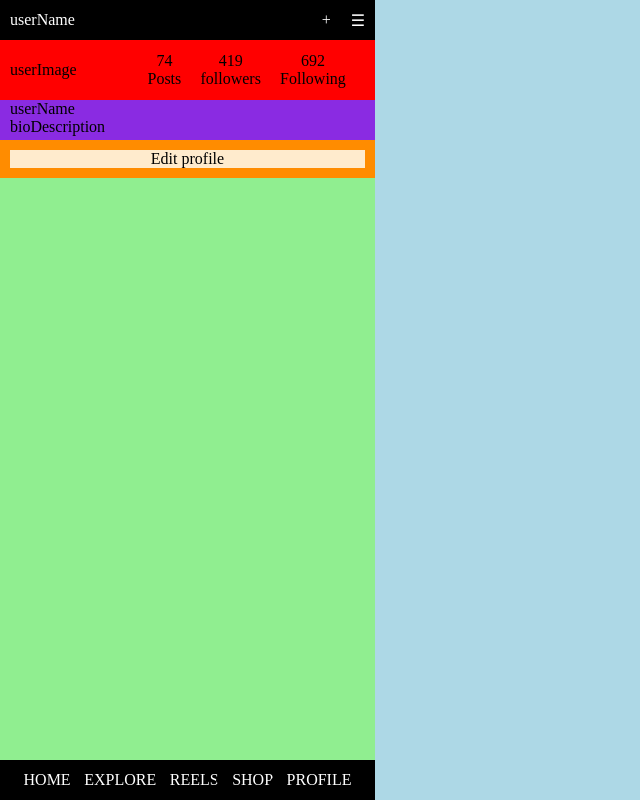
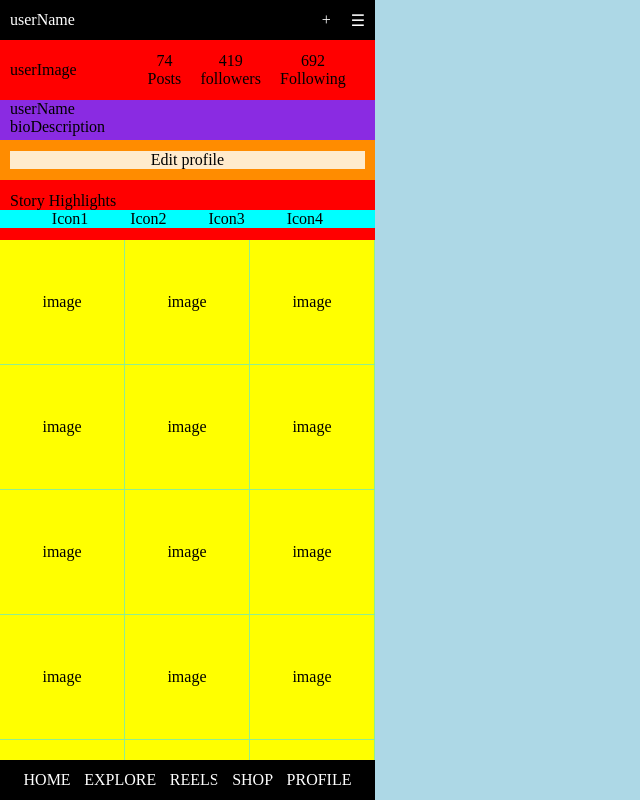
Before and after one commit to VitorGuedesMadeira/Instagram-Clone, a React (Create React App) app: page /profile in a window 1280 px wide. Shown: the top 800 px of the page, without its empty margins (0-640 px from the left). Built offline with nearby package versions, Linux system fonts and the light colour scheme.

Commit message:
Finish profile section UI

```diff
--- a/src/components/Profile.css
+++ b/src/components/Profile.css
@@ -80,8 +80,11 @@
 /* PROFILE EDIT PROFILE */
 
 .profile-edit-profile-section {
+  display: flex;
+  align-items: center;
   position: fixed;
   top: 140px;
+  height: 40px;
   width: 375px;
   background-color: darkorange;
   padding: 10px;
@@ -89,6 +92,51 @@
 
 .edit-profile {
   display: flex;
+  width: 375px;
   justify-content: center;
   background-color: blanchedalmond;
 }
+
+/* PROFILE USER INTERFACES */
+
+.profile-userinterfaces {
+  display: flex;
+  flex-direction: column;
+  position: fixed;
+  top: 180px;
+  background-color: red;
+  justify-content: center;
+  width: 375px;
+  height: 60px;
+}
+
+.userinterfaces-title {
+  padding: 0 10px;
+}
+
+.userinterfaces-button {
+  display: flex;
+  align-items: flex-end;
+  background-color: aqua;
+  width: 100%;
+  justify-content: space-evenly;
+  padding: 0 10px;
+}
+
+/* PROFILE POSTS */
+
+.profile-posts {
+  display: flex;
+  padding-top: 240px;
+  flex-wrap: wrap;
+  gap: 1px;
+}
+
+.profile-posts-image {
+  display: flex;
+  justify-content: center;
+  align-items: center;
+  width: calc((100% / 3) - 1px);
+  aspect-ratio: 1 / 1;
+  background-color: yellow;
+}
--- a/src/components/Profile.js
+++ b/src/components/Profile.js
@@ -43,6 +43,40 @@ const Profile = () => {
       <div className="profile-edit-profile-section">
         <div className="edit-profile">Edit profile</div>
       </div>
+
+      <div className="profile-userinterfaces">
+        <div className="userinterfaces-title">Story Highlights</div>
+        <div className="userinterfaces-button">
+          <div>Icon1</div>
+          <div>Icon2</div>
+          <div>Icon3</div>
+          <div>Icon4</div>
+        </div>
+      </div>
+
+      <div className="profile-posts">
+        <div className="profile-posts-image">image</div>
+        <div className="profile-posts-image">image</div>
+        <div className="profile-posts-image">image</div>
+        <div className="profile-posts-image">image</div>
+        <div className="profile-posts-image">image</div>
+        <div className="profile-posts-image">image</div>
+        <div className="profile-posts-image">image</div>
+        <div className="profile-posts-image">image</div>
+        <div className="profile-posts-image">image</div>
+        <div className="profile-posts-image">image</div>
+        <div className="profile-posts-image">image</div>
+        <div className="profile-posts-image">image</div>
+        <div className="profile-posts-image">image</div>
+        <div className="profile-posts-image">image</div>
+        <div className="profile-posts-image">image</div>
+        <div className="profile-posts-image">image</div>
+        <div className="profile-posts-image">image</div>
+        <div className="profile-posts-image">image</div>
+        <div className="profile-posts-image">image</div>
+        <div className="profile-posts-image">image</div>
+        <div className="profile-posts-image">image</div>
+      </div>
     </div>
   );
 };
```
